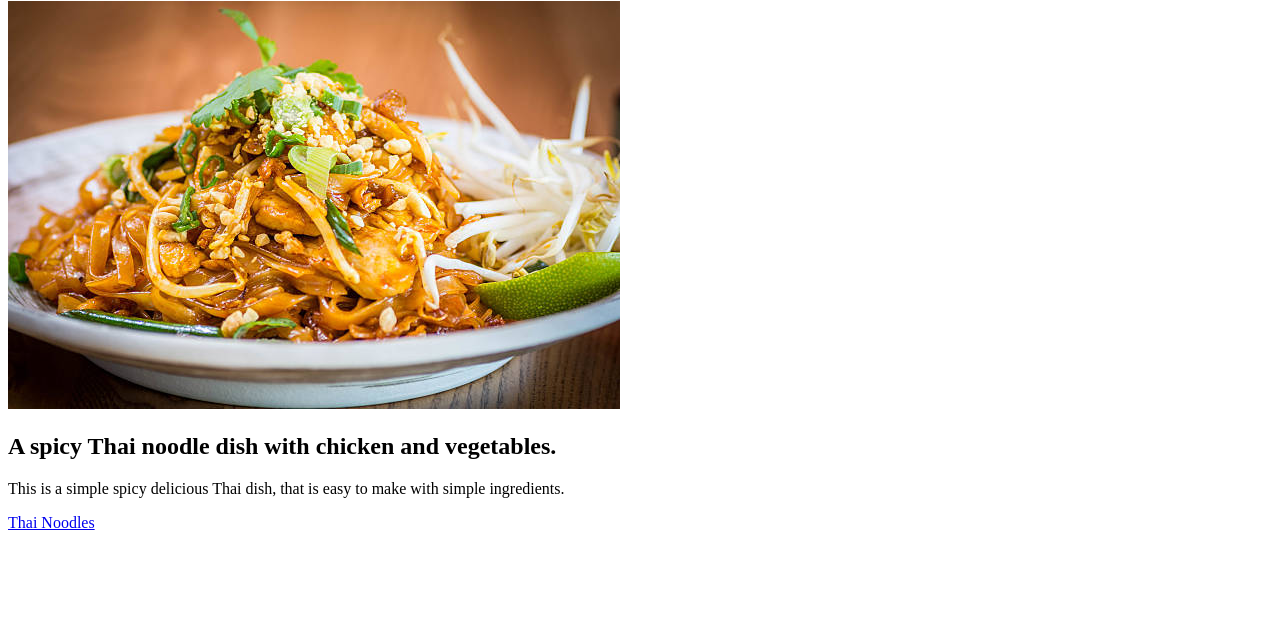
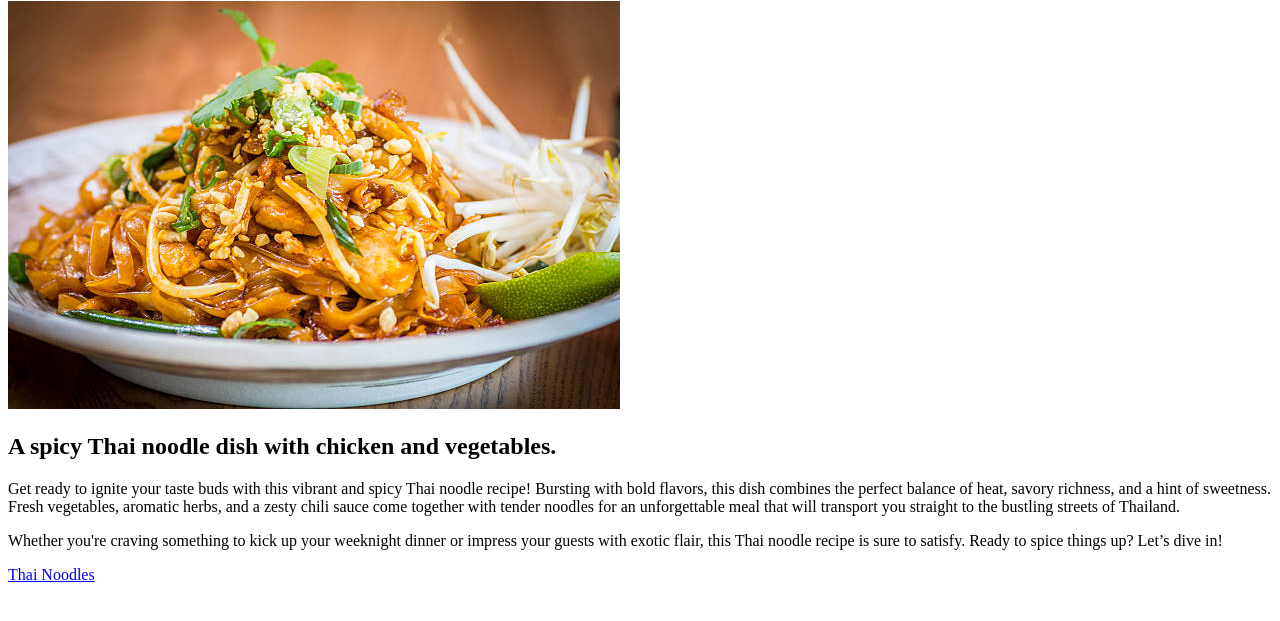
Before and after one commit to jaypetlele/odin-recipes, a plain HTML site: page index.html in a window 1280 px wide. Shown: the part 79-700 px from the top of the page. Drawn offline with Linux system fonts and the light colour scheme.

Commit message:
extended Thai Noodle description on index.html

```diff
--- a/index.html
+++ b/index.html
@@ -9,7 +9,7 @@
     <h1>Odin Recipes</h1>
     <img src="images/thai-noodles.jpg" alt=""Image of Thai Noodles>
     <h2>A spicy Thai noodle dish with chicken and vegetables.</h2>
-    <p>This is a simple spicy delicious Thai dish, that is easy to make with simple ingredients.</p>
+    <p>Get ready to ignite your taste buds with this vibrant and spicy Thai noodle recipe! Bursting with bold flavors, this dish combines the perfect balance of heat, savory richness, and a hint of sweetness. Fresh vegetables, aromatic herbs, and a zesty chili sauce come together with tender noodles for an unforgettable meal that will transport you straight to the bustling streets of Thailand. </p><p>Whether you're craving something to kick up your weeknight dinner or impress your guests with exotic flair, this Thai noodle recipe is sure to satisfy. Ready to spice things up? Let’s dive in!</p>
     <a href="recipes/thai-noodles.html">Thai Noodles</a>
 
 </body>
```
